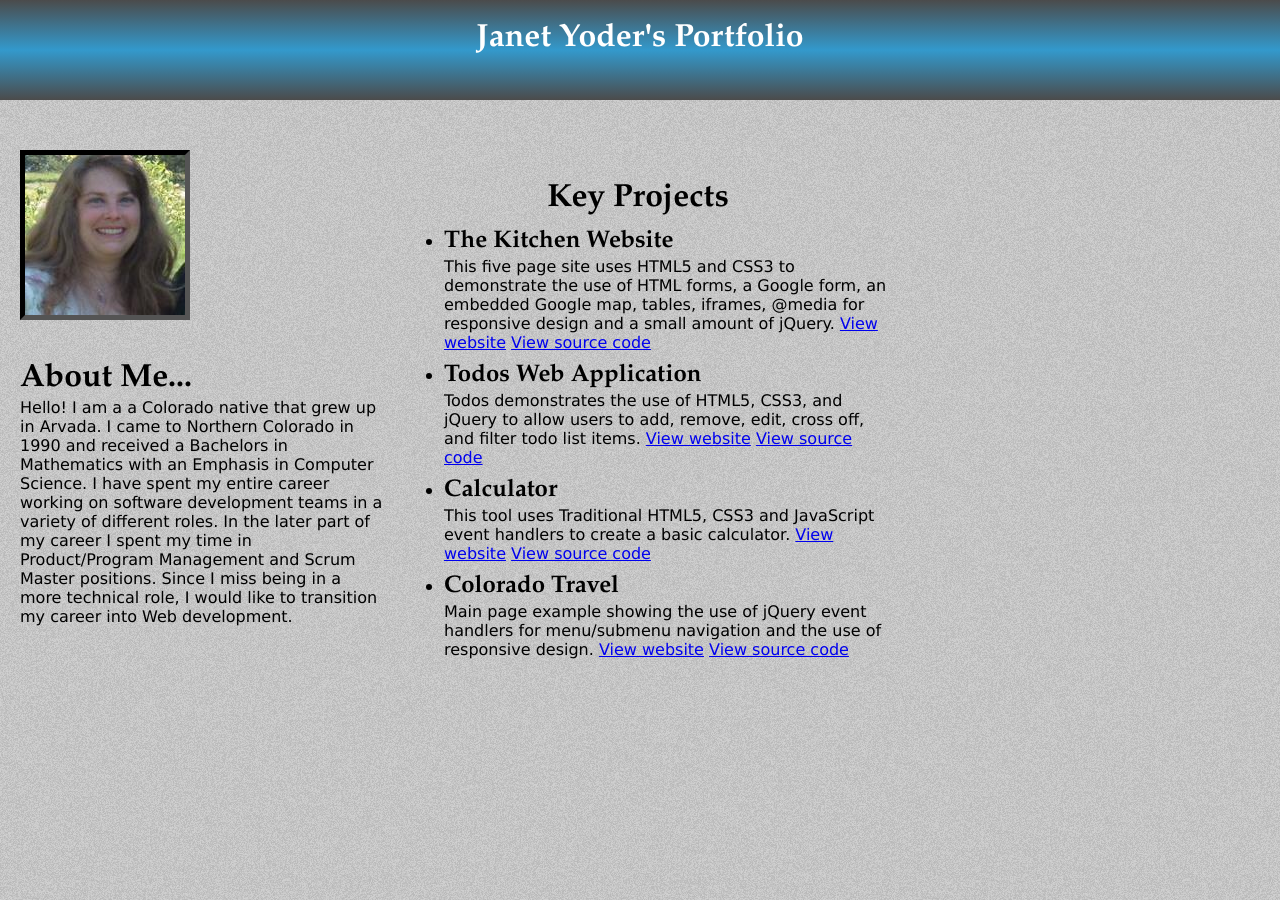
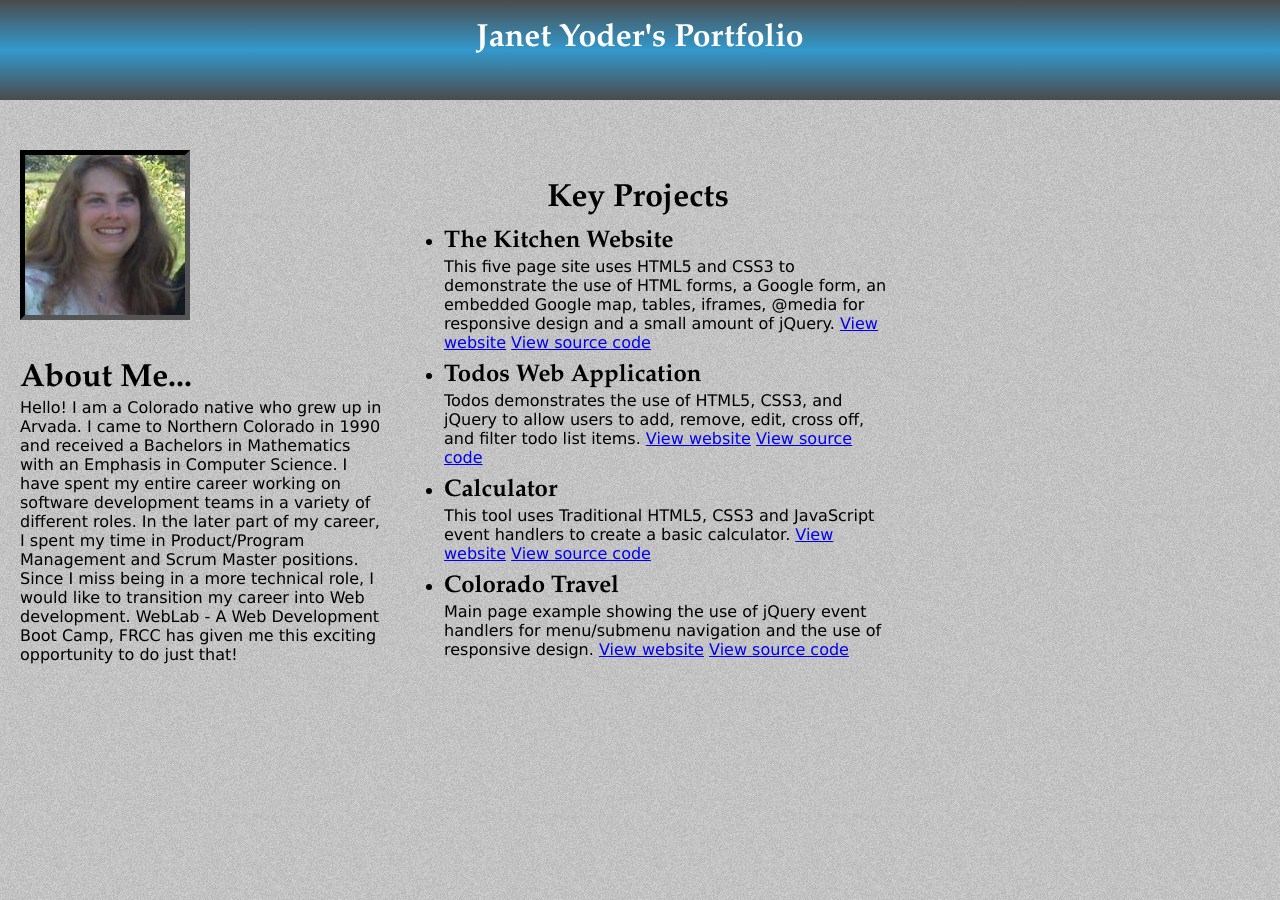
Before and after one commit to jcyoder/jcyoder.github.io, a Jekyll site: the page index.html, which Jekyll copies as it is, in a window 1280 px wide. Built offline with Jekyll 4.4.1, drawn with Linux system fonts in a browser that asks for light colours.

Commit message:
changed to a small background file size.  Modified the bio text.

```diff
--- a/index.css
+++ b/index.css
@@ -10,7 +10,7 @@
 body {
 	width: 100%;
 	font-family: "Adobe Caslon Pro", "Book Antiqua", sans-serif;
-	background: url(images/background.png) top left;
+	background: url(images/backgroundgrain.png) top left;
 }
 
 header {
--- a/index.html
+++ b/index.html
@@ -25,11 +25,12 @@
 			<img class="janet" src="images/JanetYoder.jpg" alt="Photo of Janet"/>
 				<h1>About Me...</h1>
 				<p>
-					Hello!  I am a a Colorado native that grew up in Arvada.  I came to Northern Colorado in 1990
+					Hello!  I am a Colorado native who grew up in Arvada.  I came to Northern Colorado in 1990
 					and received a Bachelors in Mathematics with an Emphasis in Computer Science.
 					I have spent my entire career working on software development teams in a variety of different
-					roles. In the later part of my career I spent my time in Product/Program Management and Scrum Master
-					positions. Since I miss being in a more technical role, I would like to transition my career into Web development.
+					roles. In the later part of my career, I spent my time in Product/Program Management and Scrum Master
+					positions. Since I miss being in a more technical role, I would like to transition my career into Web development.  WebLab - A Web Development Boot Camp,
+					FRCC has given me this exciting opportunity to do just that!
 				</p>
 			<!--
 			<p><span class="bio">Janet</span>&nbsp;is a Colorado native.  She came to Northern Colorado in 1990.
```
Also changed, not shown: images/backgroundgrain.png (added).
